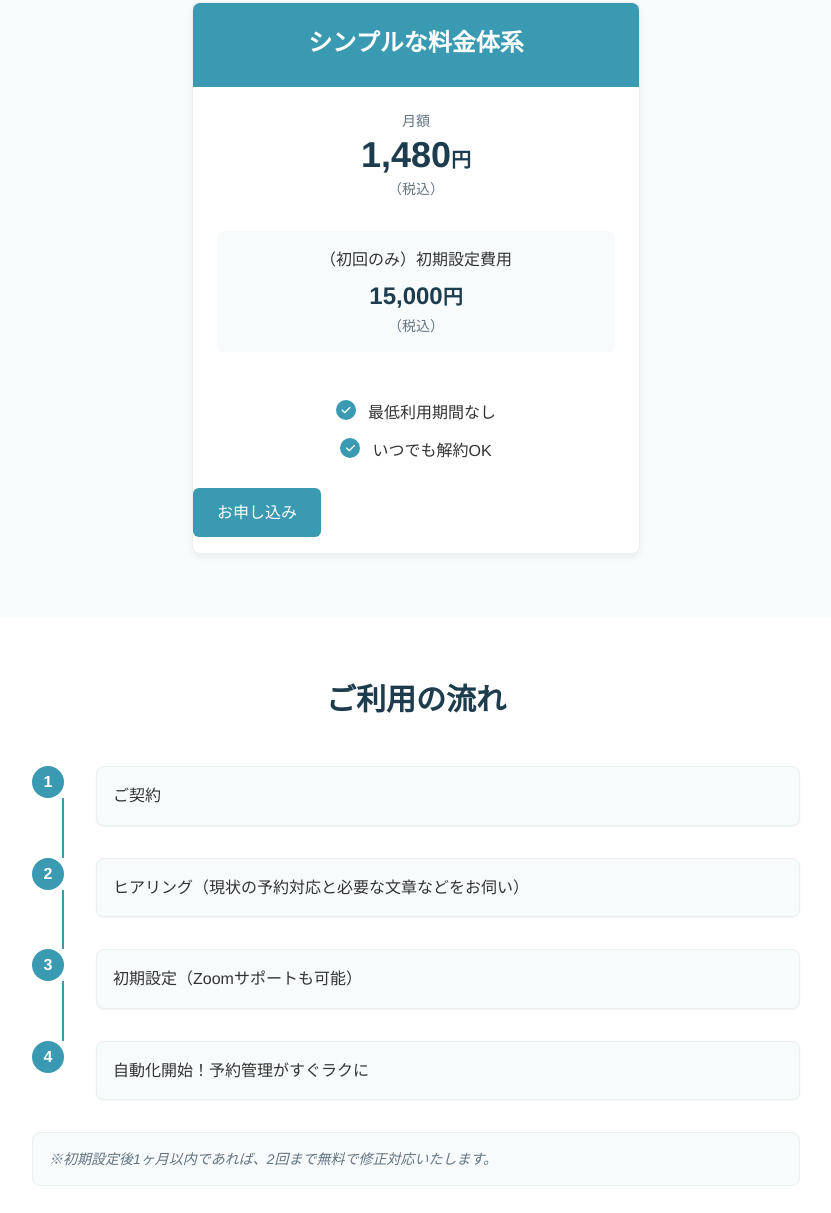
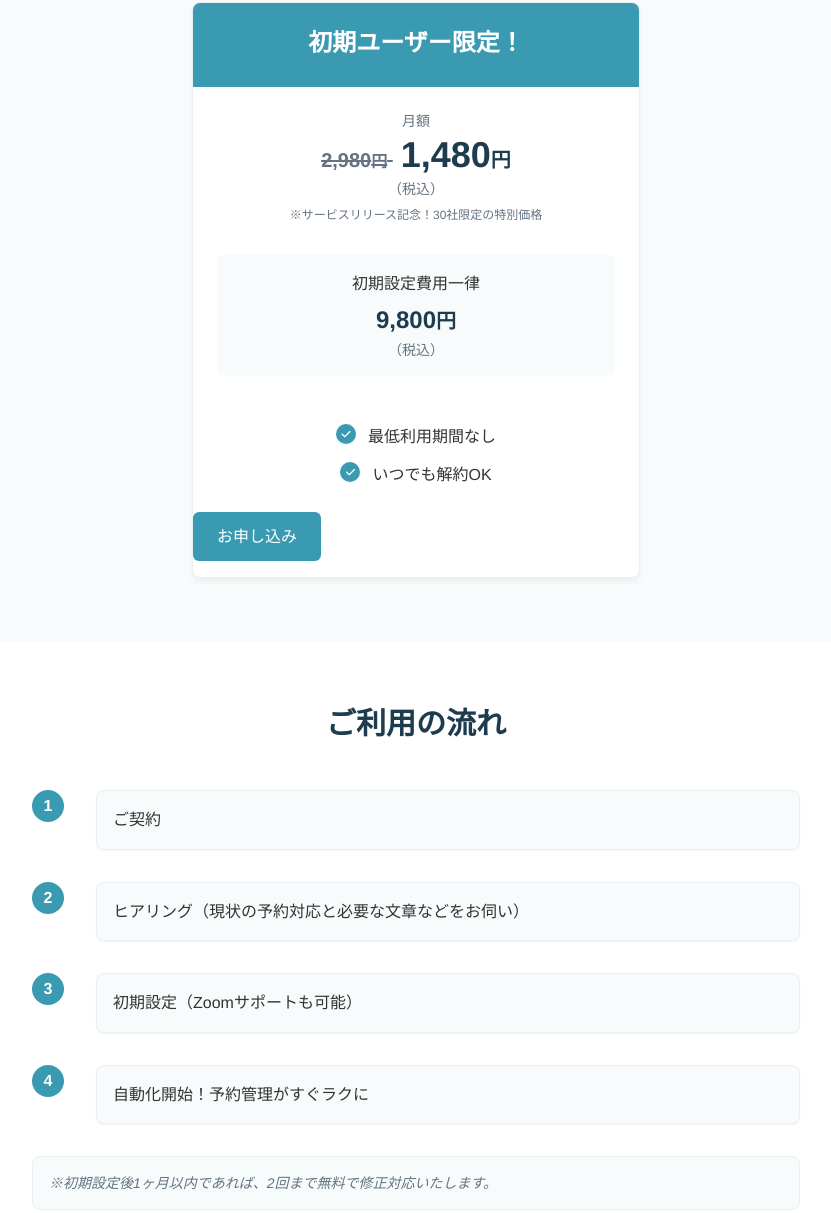
Before and after one commit to Tour-Rise/tour-rise, a plain HTML site: page index.html in a window 1280 px wide. Shown: the part 2521-3734 px from the top of the page, without its empty margins (224-1055 px from the left). Drawn offline with nearby package versions, Linux system fonts and the light colour scheme.

Commit message:
Update index.html

```diff
--- a/index.html
+++ b/index.html
@@ -493,20 +493,24 @@
     <h2 class="text-3xl font-bold text-center text-secondary mb-12">料金プラン</h2>
     <div class="max-w-md mx-auto card overflow-hidden">
       <div class="bg-primary text-white p-6 text-center">
-        <h3 class="text-2xl font-bold mb-1">シンプルな料金体系</h3>
+        <h3 class="text-2xl font-bold mb-1">初期ユーザー限定！</h3>
       </div>
       <div class="p-6">
         <div class="text-center mb-8">
           <p class="text-sm text-dark-gray mb-1">月額</p>
           <p class="text-4xl font-bold text-secondary mb-1">
+            <span class="line-through text-xl text-dark-gray mr-2">
+              2,980<span class="text-base">円</span>
+            </span>
             1,480<span class="text-xl">円</span>
           </p>
           <p class="text-dark-gray text-sm">（税込）</p>
+          <p class="text-xs text-dark-gray mt-2">※サービスリリース記念！30社限定の特別価格</p>
         </div>
         <div class="bg-light p-4 rounded-md mb-6">
-          <p class="font-medium text-center mb-2">（初回のみ）初期設定費用</p>
+          <p class="font-medium text-center mb-2">初期設定費用一律</p>
           <p class="text-2xl font-bold text-center text-secondary mb-1">
-            15,000<span class="text-xl">円</span>
+            9,800<span class="text-xl">円</span>
           </p>
           <p class="text-dark-gray text-center text-sm">（税込）</p>
         </div>
@@ -533,6 +537,7 @@
 </section>
 
 
+
   <!-- 利用の流れ -->
   <section class="py-16 bg-white">
     <div class="container mx-auto px-4">
@@ -543,7 +548,6 @@
           <div class="flex mb-8 relative">
             <div class="flex-shrink-0 w-12 mr-4">
               <div class="step-number">1</div>
-              <div class="h-full w-0.5 bg-primary bg-opacity-30 absolute left-4 top-8 ml-3.5"></div>
             </div>
             <div class="bg-light p-4 rounded-lg shadow-sm border border-gray flex-grow">
               <p class="font-medium">ご契約</p>
@@ -554,7 +558,6 @@
           <div class="flex mb-8 relative">
             <div class="flex-shrink-0 w-12 mr-4">
               <div class="step-number">2</div>
-              <div class="h-full w-0.5 bg-primary bg-opacity-30 absolute left-4 top-8 ml-3.5"></div>
             </div>
             <div class="bg-light p-4 rounded-lg shadow-sm border border-gray flex-grow">
               <p class="font-medium">ヒアリング（現状の予約対応と必要な文章などをお伺い）</p>
@@ -565,7 +568,6 @@
           <div class="flex mb-8 relative">
             <div class="flex-shrink-0 w-12 mr-4">
               <div class="step-number">3</div>
-              <div class="h-full w-0.5 bg-primary bg-opacity-30 absolute left-4 top-8 ml-3.5"></div>
             </div>
             <div class="bg-light p-4 rounded-lg shadow-sm border border-gray flex-grow">
               <p class="font-medium">初期設定（Zoomサポートも可能）</p>
@@ -600,8 +602,9 @@
     <!-- STEP 1 -->
     <div class="mb-16">
       <h2 class="text-2xl font-bold text-center text-primary mb-8">STEP 1: 予約受信と自動通知</h2>
-
-        <div class="flex flex-wrap justify-center gap-8 mb-12">
+      <!-- STEP 1のアイコン群を囲むコンテナ -->
+      <div class="bg-gray-50 p-6 rounded-lg shadow-sm mb-12">
+        <div class="flex flex-wrap justify-center gap-8">
           <!-- Gmail -->
           <div class="flex flex-col items-center w-40">
             <div class="w-20 h-20 bg-white rounded-full flex items-center justify-center mb-4 shadow-sm border border-gray relative">
@@ -643,11 +646,13 @@
           </div>
         </div>
       </div>
+    </div>
 
     <!-- STEP 2 -->
     <div>
       <h2 class="text-2xl font-bold text-center text-primary mb-8">STEP 2: ガイド確認と自動登録</h2>
-
+      <!-- STEP 2のアイコン群を囲むコンテナ -->
+      <div class="bg-gray-50 p-6 rounded-lg shadow-sm">
         <div class="flex flex-wrap justify-center gap-8">
           <!-- LINE返信 -->
           <div class="flex flex-col items-center w-40">
@@ -701,7 +706,9 @@
         </div>
       </div>
     </div>
+  </div>
 </section>
+
 
   <!-- Tour Riseの実際の流れ -->
   <section class="py-16 bg-white">
@@ -752,7 +759,7 @@
       </div>
 
 <!-- セキュリティ説明 -->
-      <div class="bg-primary bg-opacity-5 border-l-4 border-primary p-6 rounded-r-lg max-w-4xl mx-auto">
+<div class="bg-gray-50 border-l-4 border-primary p-6 rounded-r-lg max-w-4xl mx-auto">
   <h3 class="flex items-center text-xl font-bold text-secondary mb-4">
     <i class="fas fa-shield-alt text-primary text-2xl mr-4"></i>
     安心のGoogle連携
@@ -763,6 +770,7 @@
     業務効率とセキュリティを両立しています。
   </p>
 </div>
+
     </div>
   </section>
 
```
Lines whose indentation alone changed are shown as unchanged.
